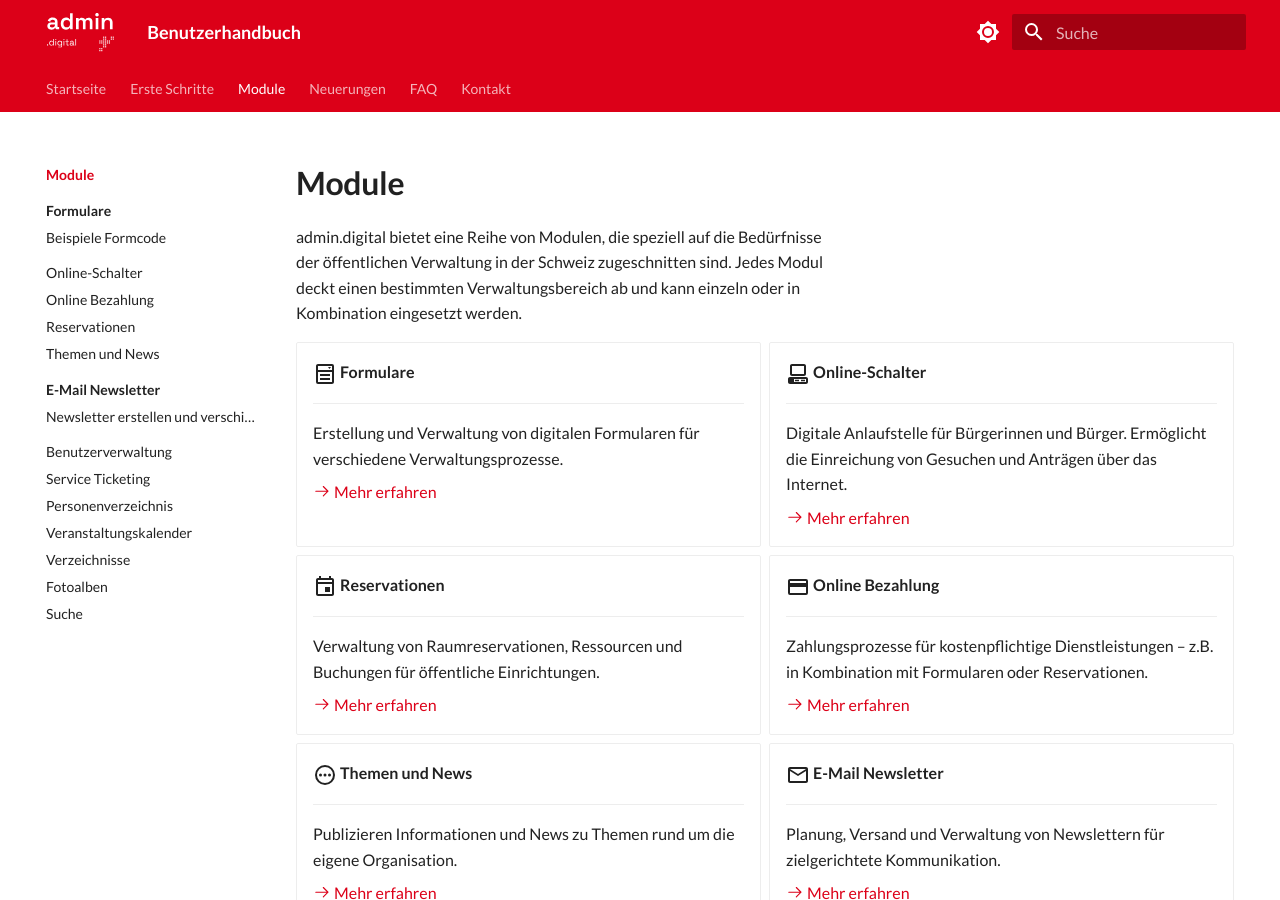
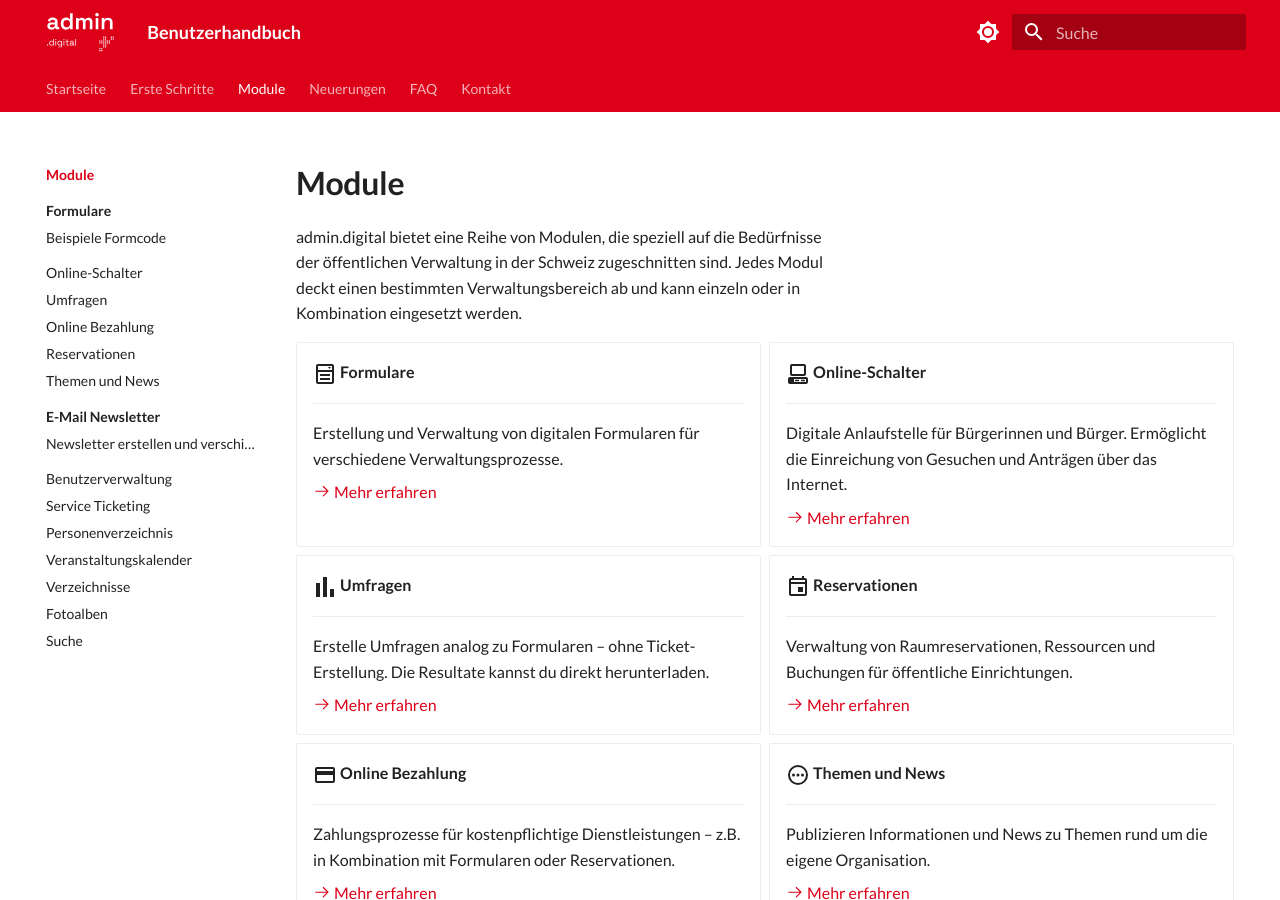
Before and after one commit to seantis/docs-admin-digital, an MkDocs documentation site: the page built from content/module/index.md, in a window 1280 px wide and 900 px high. Built offline with MkDocs 1.6.1 and Material for MkDocs 9.7.7, drawn with Linux system fonts in a browser that asks for light colours.

Commit message:
Modul Umfragen

```diff
--- a/content/module/index.md
+++ b/content/module/index.md
@@ -25,6 +25,14 @@ admin.digital bietet eine Reihe von Modulen, die speziell auf die Bedürfnisse d
     Digitale Anlaufstelle für Bürgerinnen und Bürger. Ermöglicht die Einreichung von Gesuchen und Anträgen über das Internet.
 
     [:octicons-arrow-right-24: Mehr erfahren](/module/online-schalter/)
+
+-   :material-poll:{ .lg .middle } **Umfragen**
+
+    ---
+
+    Erstelle Umfragen analog zu Formularen – ohne Ticket-Erstellung. Die Resultate kannst du direkt herunterladen.
+
+    [:octicons-arrow-right-24: Mehr erfahren](/module/umfragen/)
 
 -   :material-calendar-outline:{ .lg .middle } **Reservationen**
 
--- a/mkdocs.yml
+++ b/mkdocs.yml
@@ -83,6 +83,7 @@ nav:
         - module/formulare/index.md
         - Beispiele Formcode: module/formulare/beispiele.md
       - Online-Schalter: module/online-schalter/index.md
+      - Umfragen: module/umfragen/index.md
       - Online Bezahlung: module/online-bezahlung/index.md
       - Reservationen: module/reservationen/index.md
       - Themen und News: module/themen-und-news/index.md
```
Also changed, not shown: content/module/umfragen/index.md (added, +17 -0 lines).
